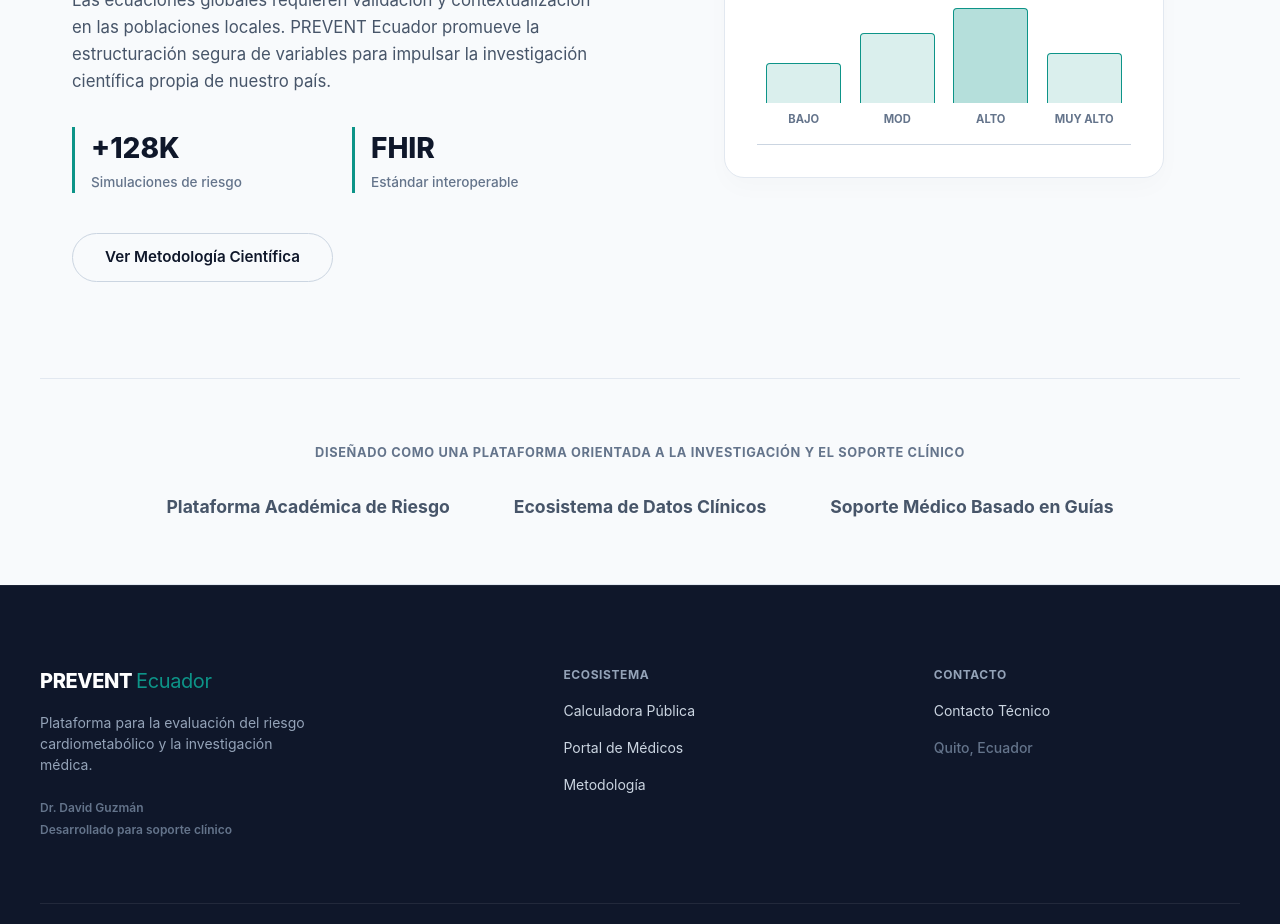
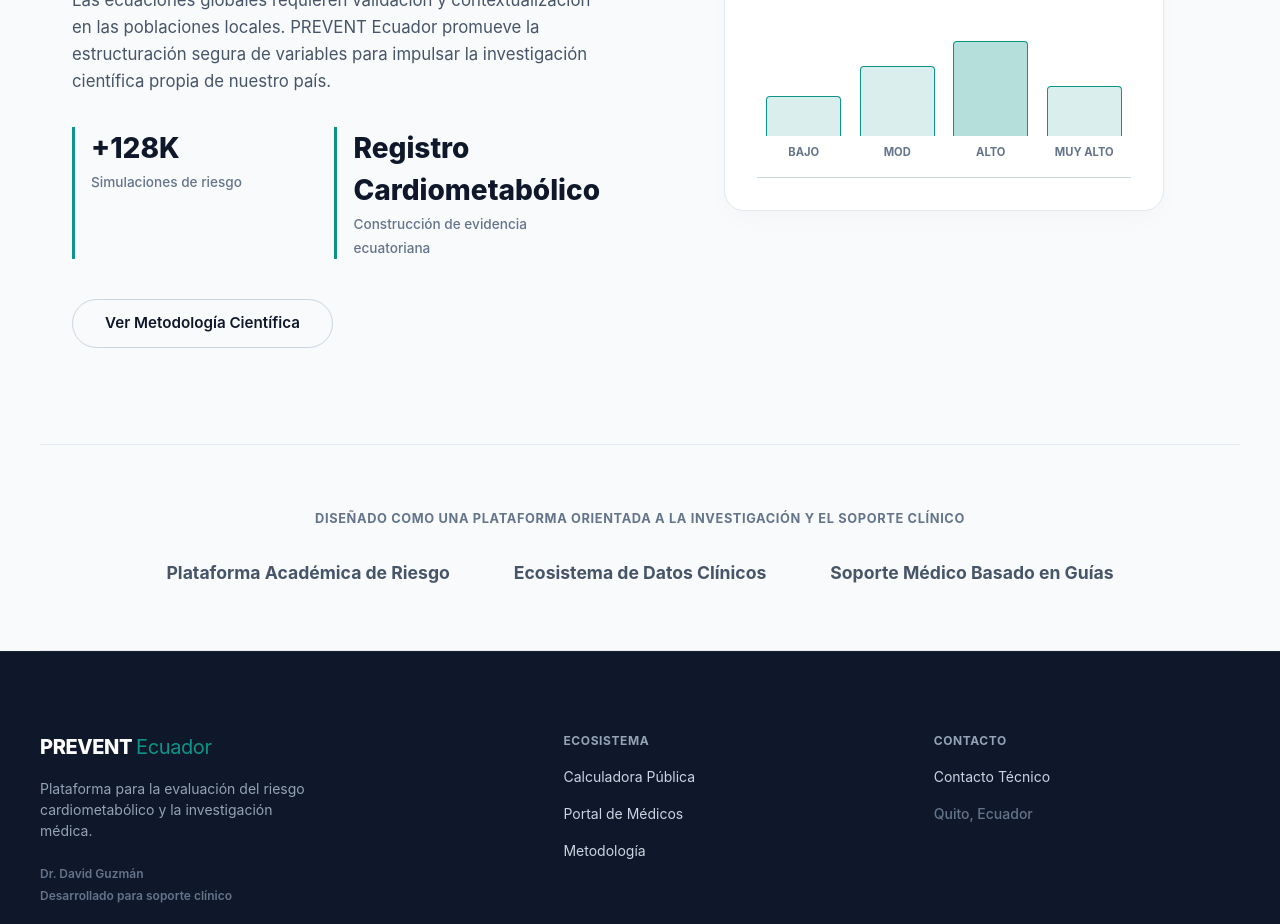
Before and after one commit to davidguzman1991/prevent-ecuador, a Next.js app in the folder frontend/: page / in a window 1280 px wide. Shown: the part 3200-4124 px from the top of the page. Built offline with nearby package versions, Linux system fonts and the light colour scheme; no server answers.

Commit message:
mejora de landing page

```diff
--- a/frontend/src/app/page.tsx
+++ b/frontend/src/app/page.tsx
@@ -289,8 +289,8 @@ export default function HomePage() {
                   <span>Simulaciones de riesgo</span>
                 </div>
                 <div className="stat-card">
-                  <strong>FHIR</strong>
-                  <span>Estándar interoperable</span>
+                  <strong>Registro Cardiometabólico</strong>
+                  <span>Construcción de evidencia ecuatoriana</span>
                 </div>
               </div>
               <Link href="/metodologia" className="integra-btn integra-btn-outline">
```
